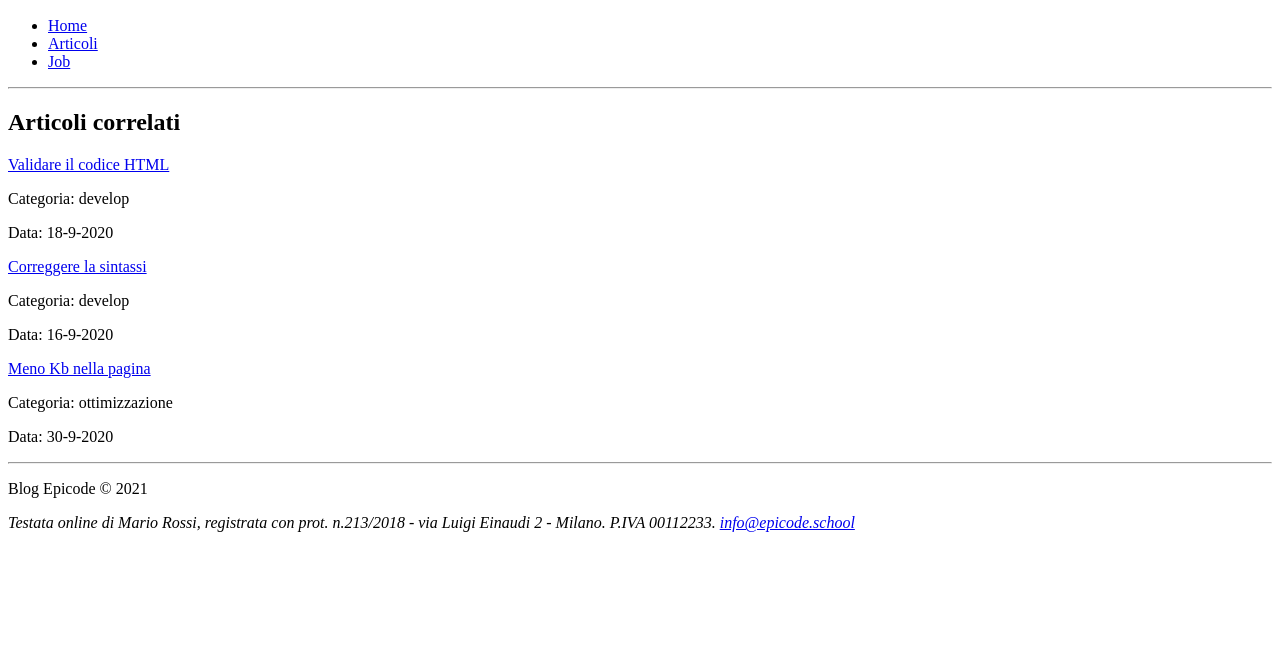
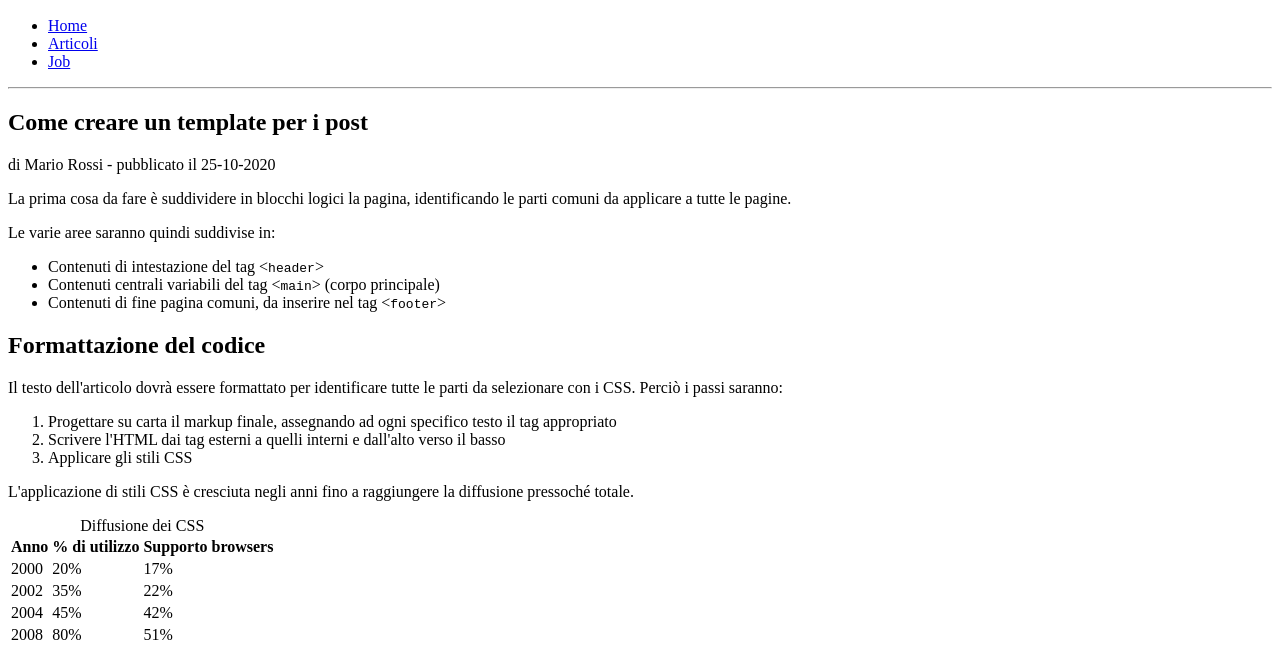
Before and after one commit to NunzioDiCroce/FrontEnd, a plain HTML site: page S1_L2/index.html in a window 1280 px wide. Shown: the part 152-800 px from the top of the page. Drawn offline with Linux system fonts and the light colour scheme.

Commit message:
Complete index.html

```diff
--- a/S1_L2/index.html
+++ b/S1_L2/index.html
@@ -27,8 +27,64 @@
 
     <main>
         <article>
+            <h1>Come creare un template per i post</h1>
+            <p>di Mario Rossi - pubblicato il 25-10-2020</p>
+            <p>La prima cosa da fare è suddividere in blocchi logici la pagina, identificando le parti comuni da applicare a tutte le pagine.</p>
+            <p>Le varie aree saranno quindi suddivise in:</p>
+            <ul>
+                <li>Contenuti di intestazione del tag &lt;<code>header</code>&gt;</li>
+                <li>Contenuti centrali variabili del tag &lt;<code>main</code>&gt; &#40;corpo principale&#41;</li>
+                <li>Contenuti di fine pagina comuni, da inserire nel tag &lt;<code>footer</code>&gt;</li>
+            </ul>
+            <section>
+                <h2>Formattazione del codice</h2>
+                <p>Il testo dell'articolo dovrà essere formattato per identificare tutte le parti da selezionare con i CSS. Perciò i passi saranno:</p>
+                <ol>
+                    <li>Progettare su carta il markup finale, assegnando ad ogni specifico testo il tag appropriato</li>
+                    <li>Scrivere l'HTML dai tag esterni a quelli interni e dall'alto verso il basso</li>
+                    <li>Applicare gli stili CSS</li>
+                </ol>
+                <p>L'applicazione di stili CSS è cresciuta negli anni fino a raggiungere la diffusione pressoché totale.</p>
+                <table>
+                    <caption>Diffusione dei CSS</caption>
+                    <thead>
+                        <tr>
+                            <th>Anno</th>
+                            <th>&percnt; di utilizzo</th>
+                            <th>Supporto browsers</th>
+                        </tr>
+                    </thead>
+                    <tbody>
+                        <tr>
+                            <td>2000</td>
+                            <td>20&percnt;</td>
+                            <td>17&percnt;</td>
+                        </tr>
+                        <tr>
+                            <td>2002</td>
+                            <td>35&percnt;</td>
+                            <td>22&percnt;</td>
+                        </tr>
+                        <tr>
+                            <td>2004</td>
+                            <td>45&percnt;</td>
+                            <td>42&percnt;</td>
+                        </tr>
+                        <tr>
+                            <td>2008</td>
+                            <td>80&percnt;</td>
+                            <td>51&percnt;</td>
+                        </tr>
+                        <tr>
+                            <td>2012</td>
+                            <td>100&percnt;</td>
+                            <td>76&percnt;</td>
+                        </tr>
+                    </tbody>
+                </table>
+            </section>
+        </article>
 
-        </article>
         <aside>
             <h2>Articoli correlati</h2>
             <div>
```
